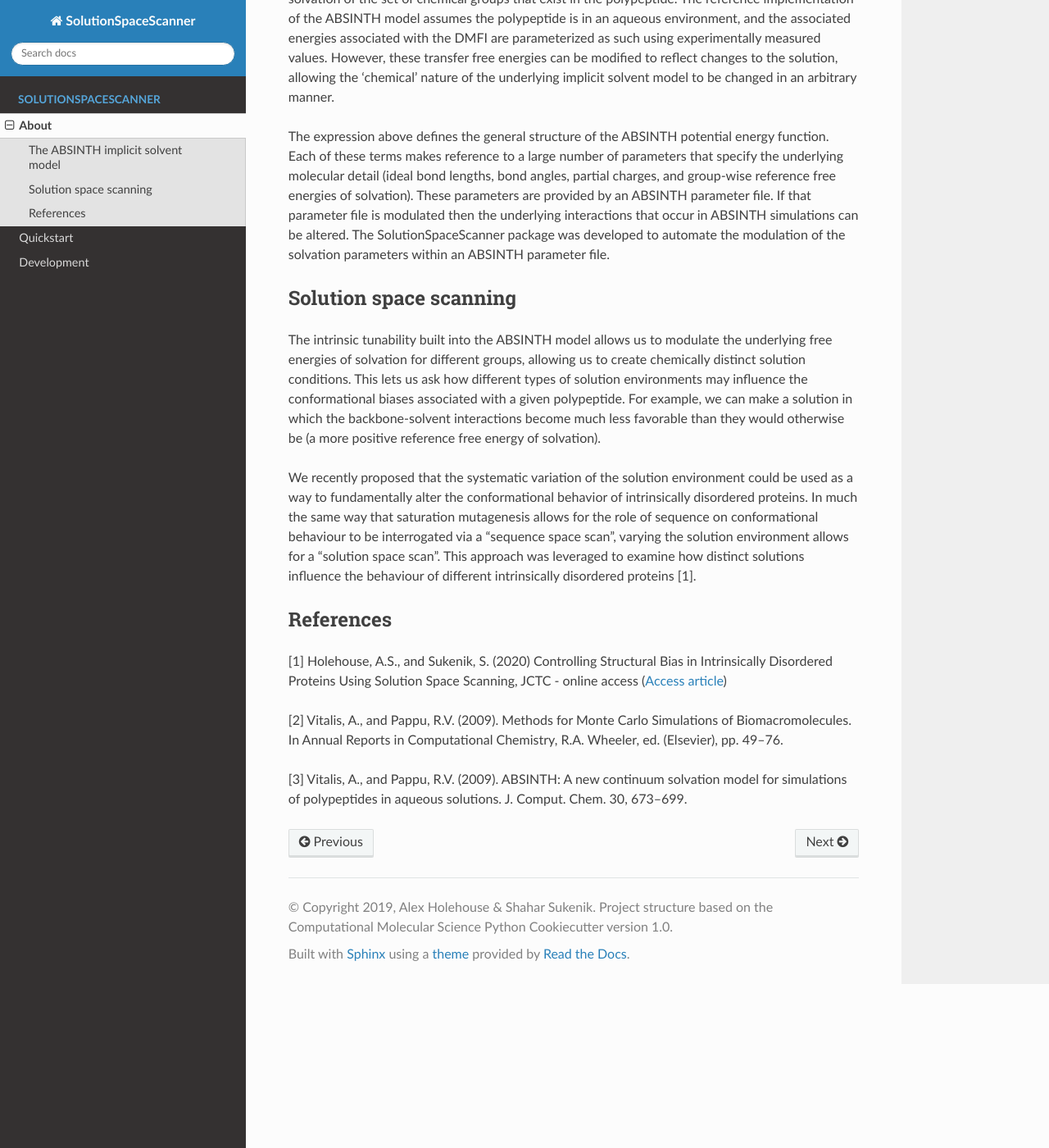
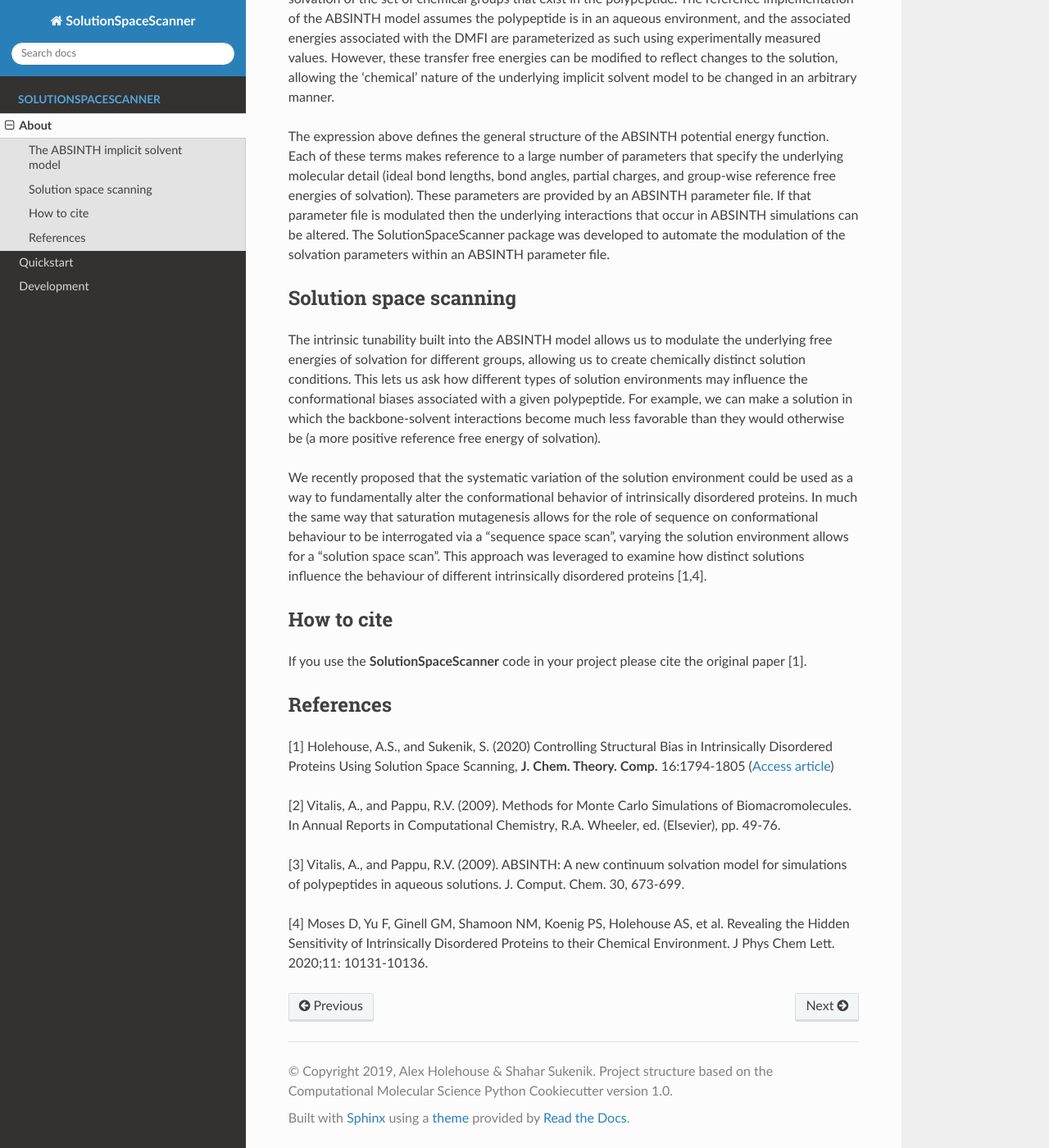
Before and after one commit to alexholehouse/sss, a Sphinx documentation site: the page built from docs/usage/about.rst, in a window 1280 px wide and 1400 px high, scrolled down 710 px. Shown: the whole window at 82% size. Built offline with Sphinx 7.4.7 and the Read the Docs theme 2.0.0, drawn with Linux system fonts in a browser that asks for light colours.

```diff
--- a/docs/usage/about.rst
+++ b/docs/usage/about.rst
@@ -28,14 +28,20 @@ Solution space scanning
 
 The intrinsic tunability built into the ABSINTH model allows us to modulate the underlying free energies of solvation for different groups, allowing us to create chemically distinct solution conditions. This lets us ask how different types of solution environments may influence the conformational biases associated with a given polypeptide. For example, we can make a solution in which the backbone-solvent interactions become much less favorable than they would otherwise be (a more positive reference free energy of solvation).
 
-We recently proposed that the systematic variation of the solution environment could be used as a way to fundamentally alter the conformational behavior of intrinsically disordered proteins. In much the same way that saturation mutagenesis allows for the role of sequence on conformational behaviour to be interrogated via a "sequence space scan", varying the solution environment allows for a "solution space scan". This approach was leveraged to examine how distinct solutions influence the behaviour of different intrinsically disordered proteins [1].
+We recently proposed that the systematic variation of the solution environment could be used as a way to fundamentally alter the conformational behavior of intrinsically disordered proteins. In much the same way that saturation mutagenesis allows for the role of sequence on conformational behaviour to be interrogated via a "sequence space scan", varying the solution environment allows for a "solution space scan". This approach was leveraged to examine how distinct solutions influence the behaviour of different intrinsically disordered proteins [1,4].
 
+
+How to cite
+*************************
+If you use the **SolutionSpaceScanner** code in your project please cite the original paper [1].
 
 References
 ***********
 
-[1] Holehouse, A.S., and Sukenik, S. (2020) Controlling Structural Bias in Intrinsically Disordered Proteins Using Solution Space Scanning, JCTC - online access (`Access article <https://pubs.acs.org/doi/pdf/10.1021/acs.jctc.9b00604>`_)
+[1] Holehouse, A.S., and Sukenik, S. (2020) Controlling Structural Bias in Intrinsically Disordered Proteins Using Solution Space Scanning, **J. Chem. Theory. Comp.** 16:1794-1805 (`Access article <https://pubs.acs.org/doi/pdf/10.1021/acs.jctc.9b00604>`_)
 
-[2] Vitalis, A., and Pappu, R.V. (2009). Methods for Monte Carlo Simulations of Biomacromolecules. In Annual Reports in Computational Chemistry, R.A. Wheeler, ed. (Elsevier), pp. 49–76.
+[2] Vitalis, A., and Pappu, R.V. (2009). Methods for Monte Carlo Simulations of Biomacromolecules. In Annual Reports in Computational Chemistry, R.A. Wheeler, ed. (Elsevier), pp. 49-76.
 
-[3] Vitalis, A., and Pappu, R.V. (2009). ABSINTH: A new continuum solvation model for simulations of polypeptides in aqueous solutions. J. Comput. Chem. 30, 673–699.
+[3] Vitalis, A., and Pappu, R.V. (2009). ABSINTH: A new continuum solvation model for simulations of polypeptides in aqueous solutions. J. Comput. Chem. 30, 673-699.
+
+[4] Moses D, Yu F, Ginell GM, Shamoon NM, Koenig PS, Holehouse AS, et al. Revealing the Hidden Sensitivity of Intrinsically Disordered Proteins to their Chemical Environment. J Phys Chem Lett. 2020;11: 10131-10136.
```
Also changed, not shown: docs/usage/quickstart.rst (+3 -8 lines), 5 other files.
